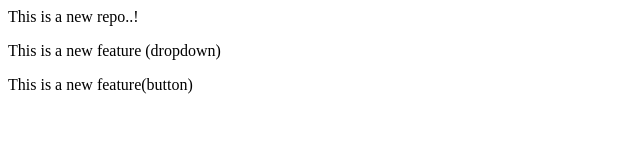
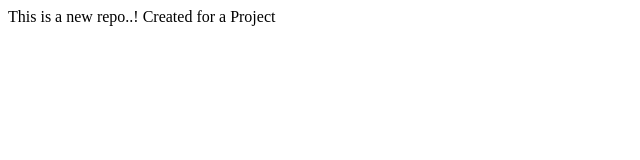
Before and after one commit to sammuuu11151171/Sammy, a plain HTML site: page index.html in a window 1280 px wide. Shown: the whole page, without its empty margins (0-640 px from the left). Drawn offline with Linux system fonts and the light colour scheme.

Commit message:
Update index.html

```diff
--- a/index.html
+++ b/index.html
@@ -1,3 +1 @@
-<p>This is a new repo..!</p>
-<p>This is a new feature (dropdown)</p>
-<p>This is a new feature(button)</p>
+<p>This is a new repo..! Created for a Project</p>
```
